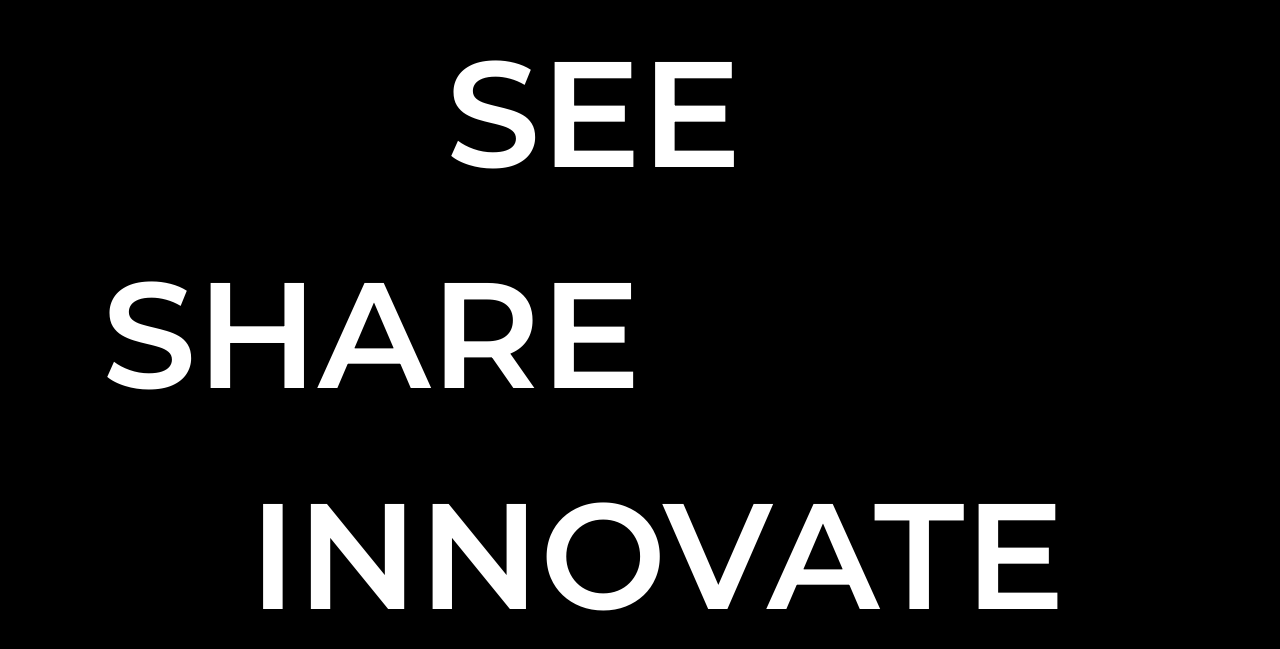
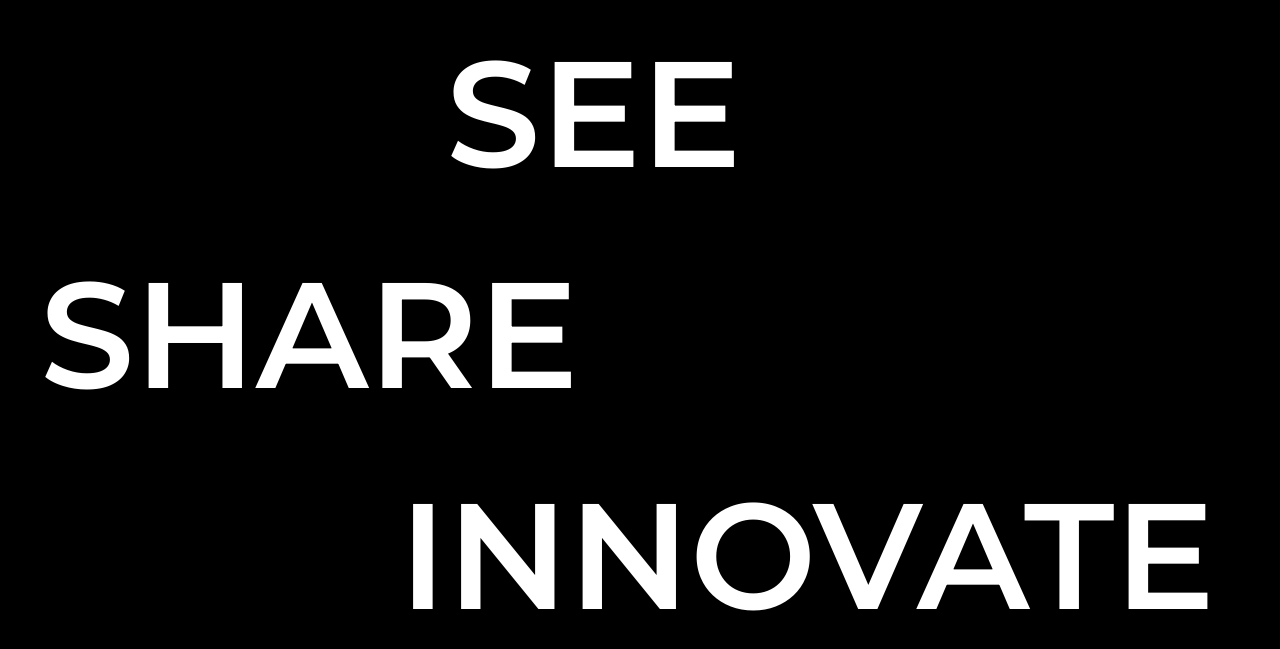
Before and after one commit to TechSpectra/TechSpectra, a Next.js app: page / in a window 1280 px wide. Shown: the part 799-1448 px from the top of the page. Built offline with nearby package versions, Linux system fonts and the light colour scheme.

Commit message:
page 2 allignments fixed

```diff
--- a/app/page.module.css
+++ b/app/page.module.css
@@ -91,12 +91,12 @@
 
 .share {
   top: calc(50% - 86px);
-  left: 6.38rem;
+  left: 2.5rem;
   width: 36rem;
 }
 .innovate {
   top: 40.44rem;
-  right: 6.38rem;
+  right: -3rem;
   text-align: right;
   width: 58.06rem;
 }
```
